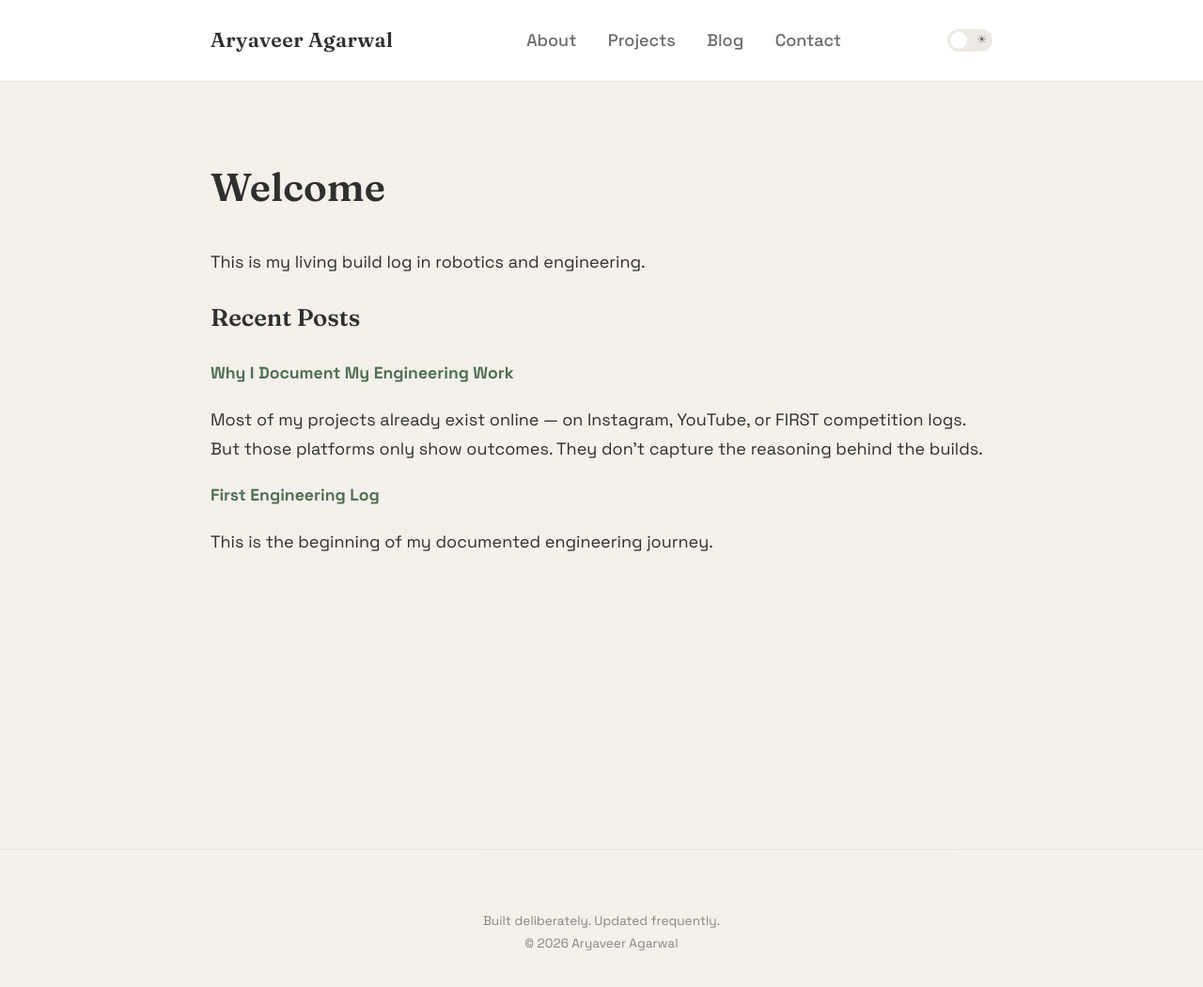
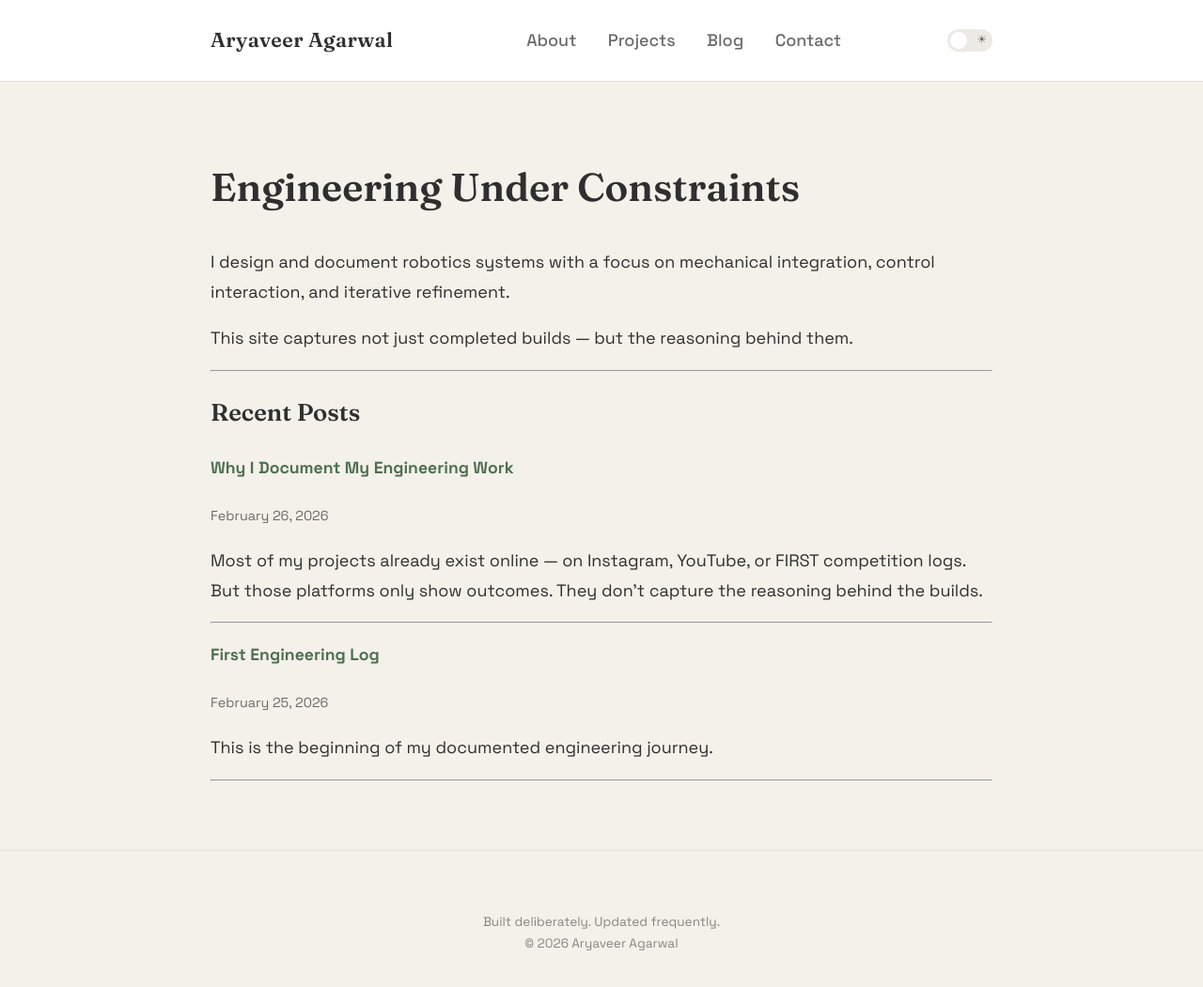
Before and after one commit to aryaveeragarwal/aryaveeragarwal.github.io, a Jekyll site: the page built from index.md, in a window 1280 px wide and 1081 px high. Shown: the top 1051 px of the window at 94% size. Built offline with Jekyll 4.4.1, drawn with Linux system fonts in a browser that asks for light colours.

Commit message:
Update index.md

```diff
--- a/index.md
+++ b/index.md
@@ -3,13 +3,25 @@ layout: default
 title: Home
 ---
 
-# Welcome
+# Engineering Under Constraints
 
-This is my living build log in robotics and engineering.
+I design and document robotics systems with a focus on mechanical integration, control interaction, and iterative refinement.
+
+This site captures not just completed builds — but the reasoning behind them.
+
+---
 
 ## Recent Posts
 
 {% for post in site.posts limit:5 %}
 ### [{{ post.title }}]({{ post.url }})
+
+<span style="color: var(--muted); font-size: 0.9rem;">
+{{ post.date | date: "%B %d, %Y" }}
+</span>
+
 {{ post.excerpt }}
+
+---
+
 {% endfor %}
```
